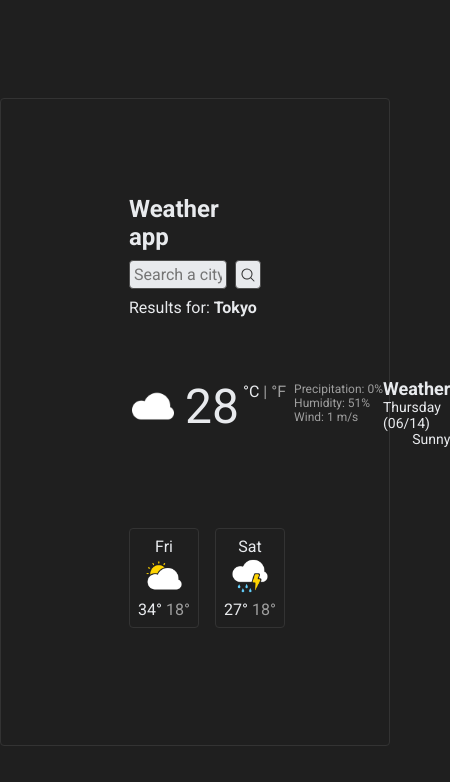
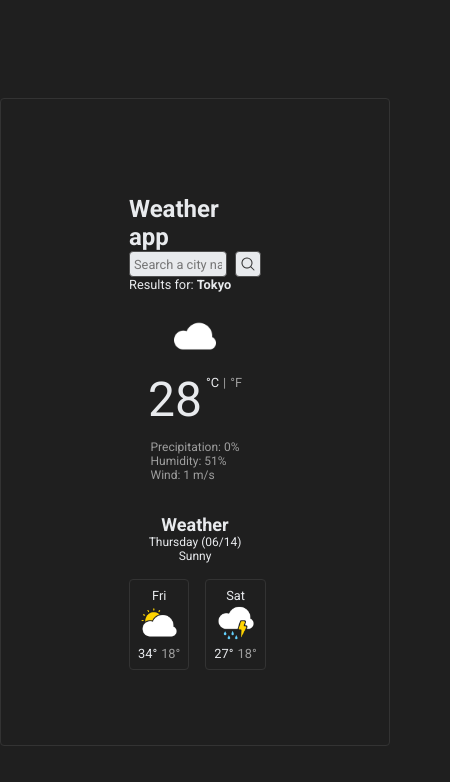
Before and after one commit to taewookim02/weather-app, a website built with webpack: page src/index.html in a window 390 px wide. Shown: the whole page, 450 px wide, since content can reach past the window. Built offline with nearby package versions, Linux system fonts and the light colour scheme; no server answers.

Commit message:
style: responsive fix

```diff
--- a/src/styles.css
+++ b/src/styles.css
@@ -16,6 +16,7 @@ body {
   min-height: 100vh;
   place-items: center;
   background-color: #1f1f1f;
+  font-size: 80%;
 }
 
 .container {
@@ -120,7 +121,7 @@ body {
   display: flex;
   flex-direction: column;
   align-items: end;
-  font-size: 14px;
+  font-size: 12px;
 }
 
 .current__summary--heading {
@@ -204,3 +205,20 @@ body {
     transform: rotate(360deg);
   }
 }
+
+@media screen and (max-width: 650px) {
+  .current__details {
+    flex-wrap: wrap;
+    align-items: center;
+    justify-content: center;
+    padding: 16px 0;
+  }
+  .current-container {
+    grid-template-columns: 1fr;
+    grid-template-rows: 1fr min-content;
+  }
+  .current__summary {
+    align-items: center;
+    padding: 16px 0;
+  }
+}
```
Also changed, not shown: dist/app.bundle.js.
